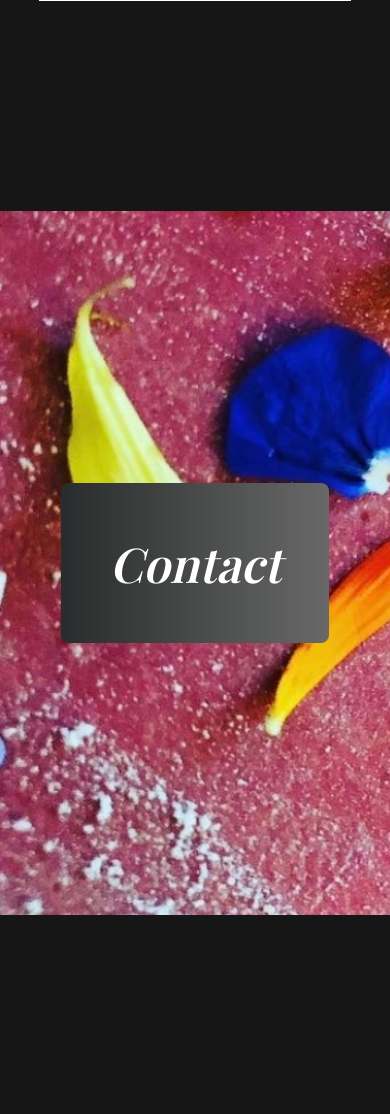
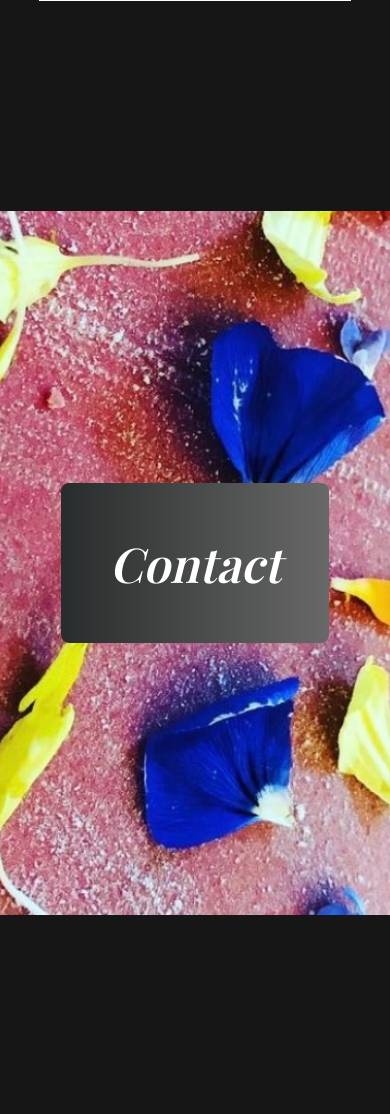
Before and after one commit to rsoria21/ChefEvan, a PHP site: page / in a window 390 px wide. Shown: the part 4597-5711 px from the top of the page. Run offline with PHP 8.4, Linux system fonts and the light colour scheme; some libraries are stand-ins or nearby versions; some web fonts are replaced.

Commit message:
changed img, added mediaQ

```diff
--- a/styles.css
+++ b/styles.css
@@ -274,15 +274,27 @@
 
 /* call to action */
 #cta {
-  /* display: flex;
-  justify-content: center; */
   text-align: center;
   background-image: url(/Images/CTA-pic.jpg);
-  /* background-repeat: no-repeat; */
+  background-repeat: no-repeat;
   background-attachment: fixed;
-  /* background-position: center; */
+  background-position: center;
   background-size: cover;
+  text-align: center;
   padding: 20rem 0;
+}
+
+@media screen and (max-width: 700px) {
+  #cta {
+    text-align: center;
+    background-image: url(/Images/CTA-pic.jpg);
+    background-repeat: no-repeat;
+    background-attachment: scroll;
+    background-position: center;
+    background-size: cover;
+    text-align: center;
+    padding: 20rem 0;
+  }
 }
 
 .cta-btn {
```
